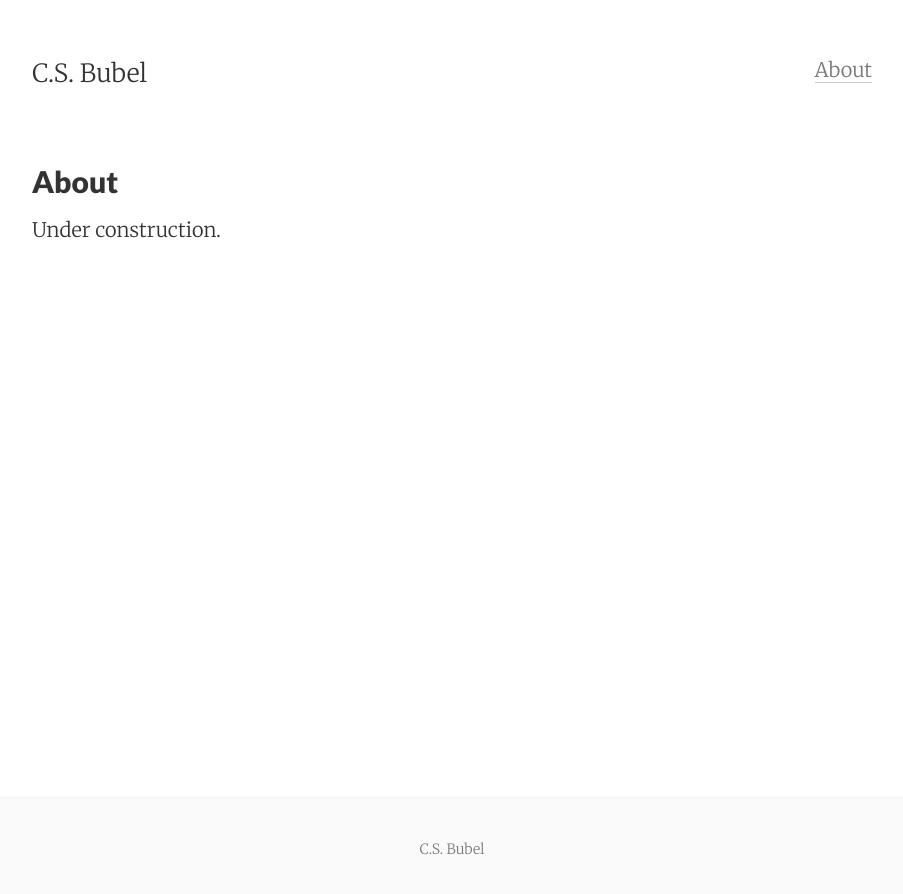
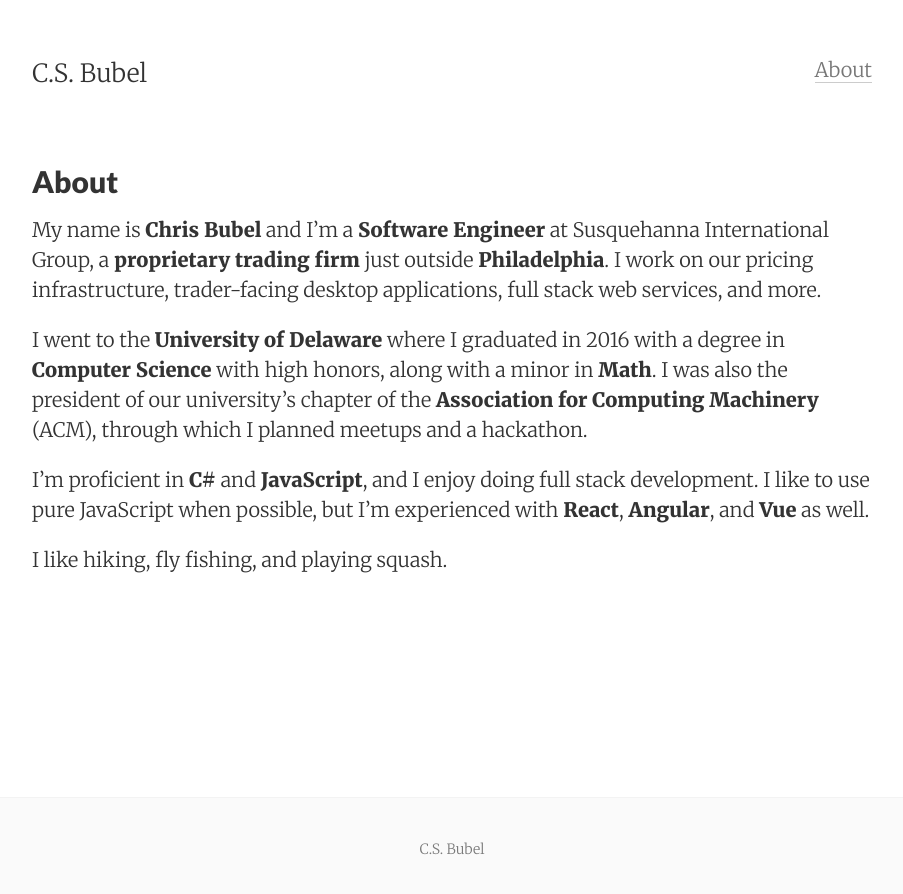
Before and after one commit to cbubel/personal-site, a Jekyll site: the page built from about.md, in a window 1280 px wide. Shown: the top 894 px of the page, without its empty margins (188-1091 px from the left). Built offline with Jekyll 4.4.1, drawn with Linux system fonts in a browser that asks for light colours.

Commit message:
Updated about me

```diff
--- a/about.md
+++ b/about.md
@@ -5,4 +5,10 @@ permalink: /about/
 tags: about
 ---
 
-Under construction.
+My name is **Chris Bubel** and I'm a **Software Engineer** at Susquehanna International Group, a **proprietary trading firm** just outside **Philadelphia**. I work on our pricing infrastructure, trader-facing desktop applications, full stack web services, and more.
+
+I went to the **University of Delaware** where I graduated in 2016 with a degree in **Computer Science** with high honors, along with a minor in **Math**. I was also the president of our university's chapter of the **Association for Computing Machinery** (ACM), through which I planned meetups and a hackathon.
+
+I'm proficient in **C#** and **JavaScript**, and I enjoy doing full stack development. I like to use pure JavaScript when possible, but I'm experienced with **React**, **Angular**, and **Vue** as well.
+
+I like hiking, fly fishing, and playing squash.
```
Also changed, not shown: _posts/2019-08-29-hello-world.md (+3 -1 lines).
